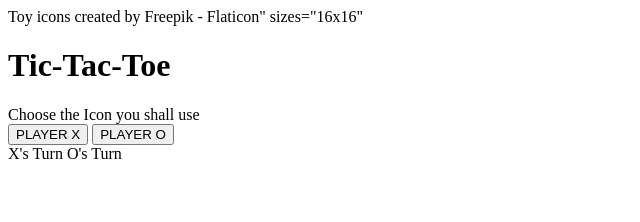
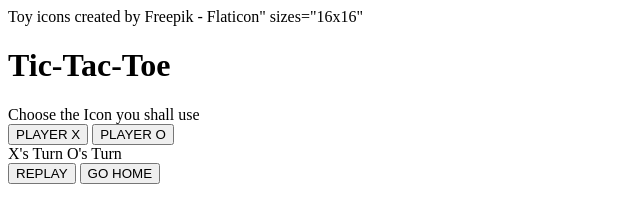
Before and after one commit to Angela-Arina/Tic-Tac-Toe, a plain HTML site: page Tic-Tac-Toe.html in a window 1280 px wide. Shown: the whole page, without its empty margins (0-640 px from the left). Drawn offline with Linux system fonts and the light colour scheme.

Commit message:
Resultbox
shows the results of the game

```diff
--- a/Tic-Tac-Toe.html
+++ b/Tic-Tac-Toe.html
@@ -54,5 +54,13 @@
     </section>
  </div>
 
+ <!--GAMERESULT(shows which player has won)-->
+ <div class="resultbox">
+    <div class="result text"></div>
+    <div class="button">
+        <button>REPLAY</button>
+        <button onclick="Window.location.href='Tic-tac-Toe.html'">GO HOME</button>
+    </div>
+
 </body>
 </html>
```
